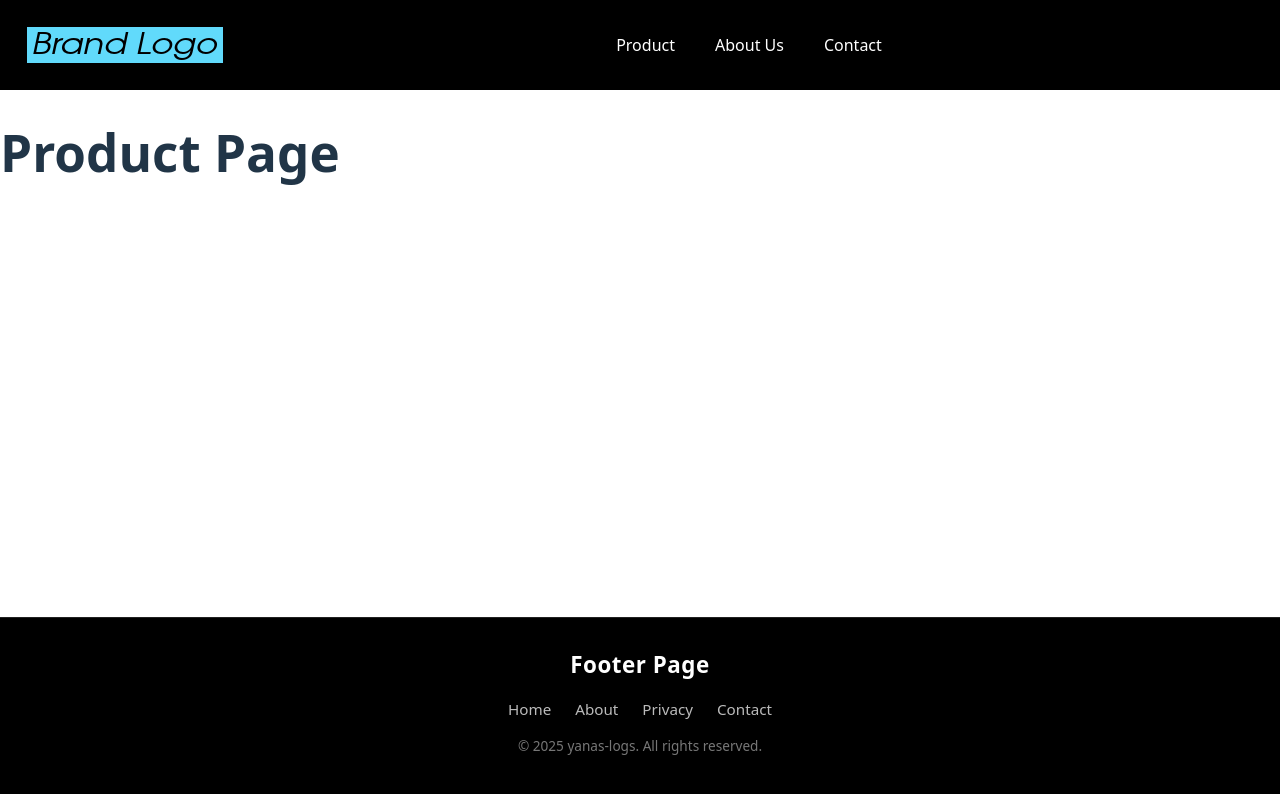
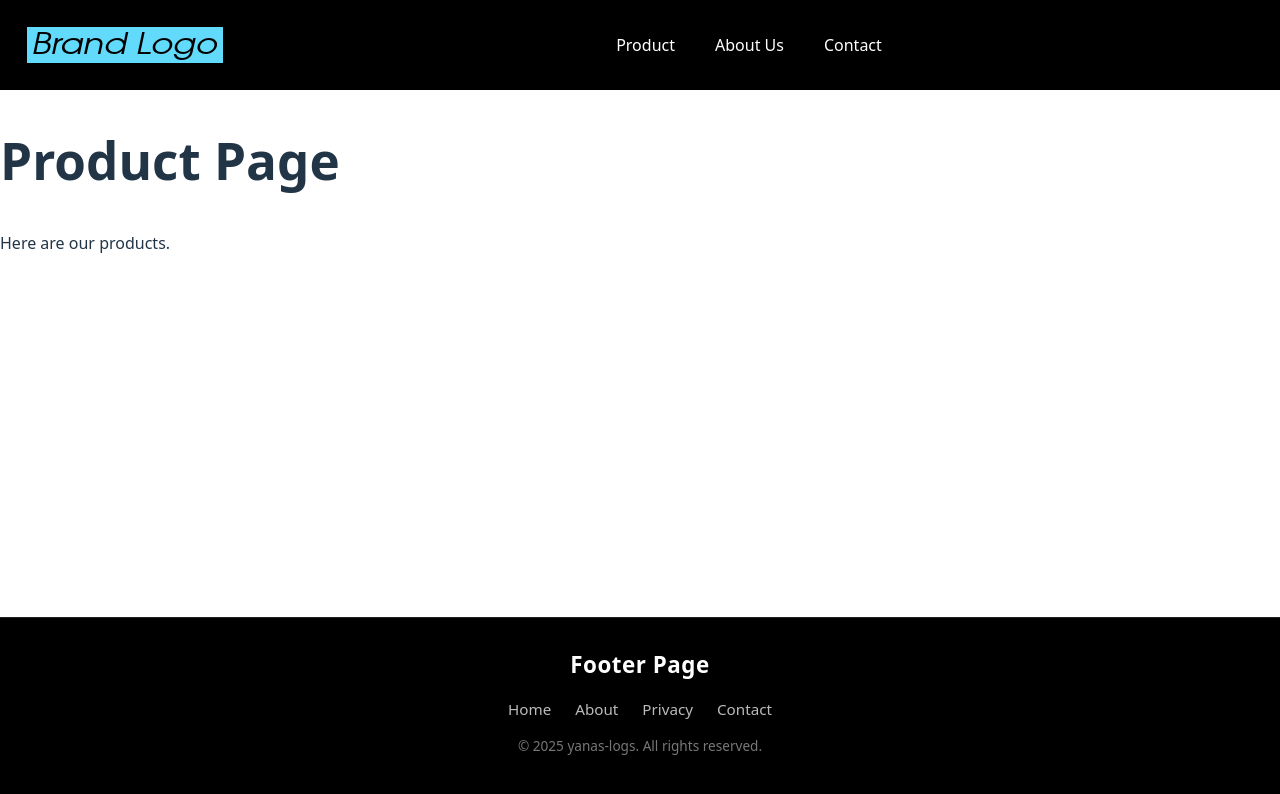
Before and after one commit to yanas-logs/litebase, a React (Vite) app in the folder react/: page /product in a window 1280 px wide. Shown: the top 794 px of the page. Built offline with nearby package versions, Linux system fonts and the light colour scheme.

Commit message:
Add Product.jsx to pages/ Refactor Home.jsx element Update App.jsx

```diff
--- a/react/src/App.jsx
+++ b/react/src/App.jsx
@@ -3,6 +3,7 @@ import { Routes, Route } from 'react-router-dom';
 import Header from './components/Header';
 import Footer from './components/Footer';
 import Home from "./pages/Home";
+import Product from './pages/Product';
 
 function App() {
   const [count, setCount] = useState(0);
@@ -13,7 +14,7 @@ function App() {
       <main>
         <Routes>
           <Route path="/" element={<Home />} />
-          <Route path="/product" element={<h1>Product Page</h1>} />
+          <Route path="/product" element={<Product/>} />
           <Route path="/about" element={<h1>About Page</h1>} />
           <Route path="/contact" element={<h1>Contact Page</h1>} />
         </Routes>
--- a/react/src/pages/Home.jsx
+++ b/react/src/pages/Home.jsx
@@ -2,10 +2,10 @@ import { Slider } from "../components/Slider";
 
 export default function Home() {
   return (
-    <div>
+    <section>
       <Slider />
       <h1>Welcome 🚀</h1>
       <p>Main content area.</p>
-    </div>
+    </section>
   );
 }
--- /dev/null
+++ b/react/src/pages/Product.jsx
@@ -0,0 +1,8 @@
+export default function Product() {
+  return (
+    <section>
+      <h1>Product Page</h1>
+      <p>Here are our products.</p>
+    </section>
+  );
+}
```
